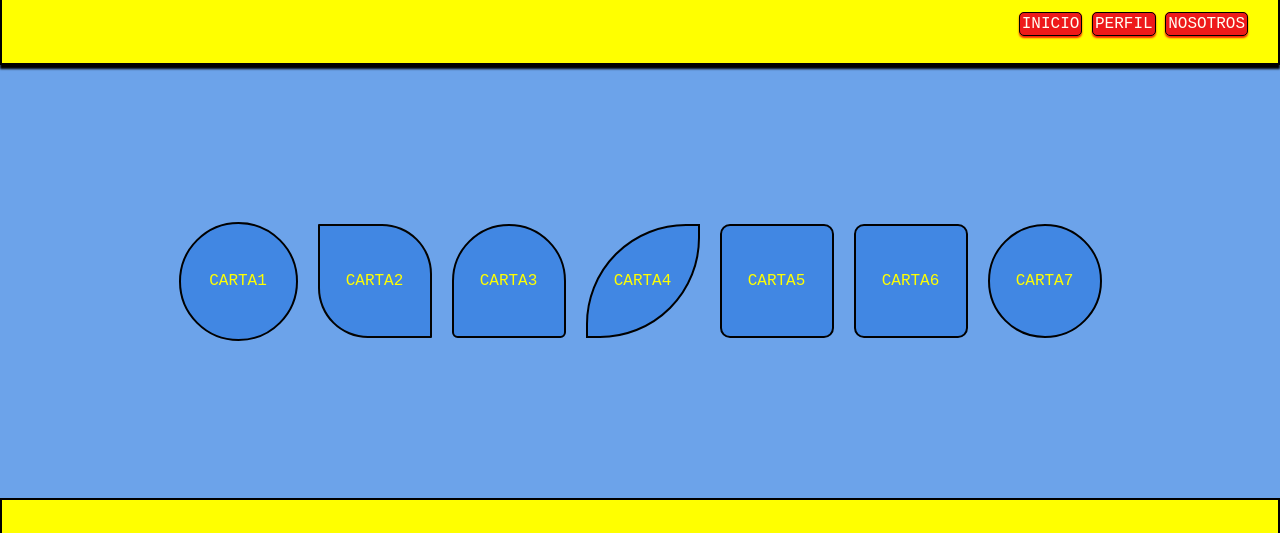
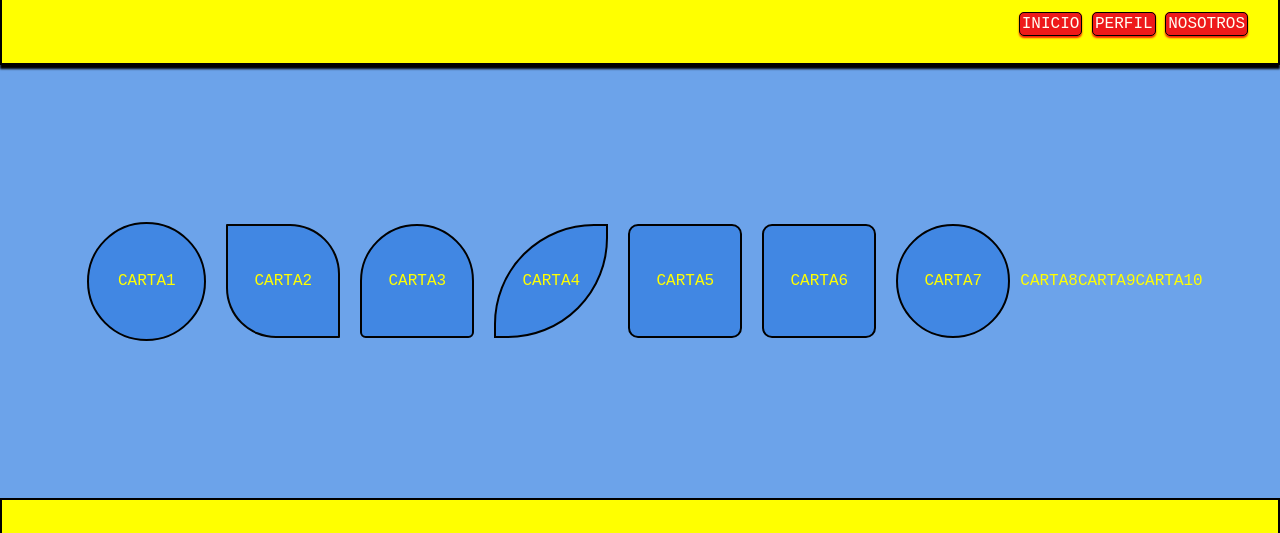
Before and after one commit to DanelCass/Efectos-2, a plain HTML site: page index.html in a window 1280 px wide. Shown: the part 157-690 px from the top of the page. Drawn offline with Linux system fonts and the light colour scheme.

Commit message:
Update index.html

```diff
--- a/index.html
+++ b/index.html
@@ -29,6 +29,9 @@
         <div class="circle5">CARTA5</div>
         <div class="circle6">CARTA6</div>
         <div class="circle7">CARTA7</div>
+         <div class="circle8">CARTA8</div>
+          <div class="circle9">CARTA9</div>
+           <div class="circle10">CARTA10</div>
 
     </main>
 
```
